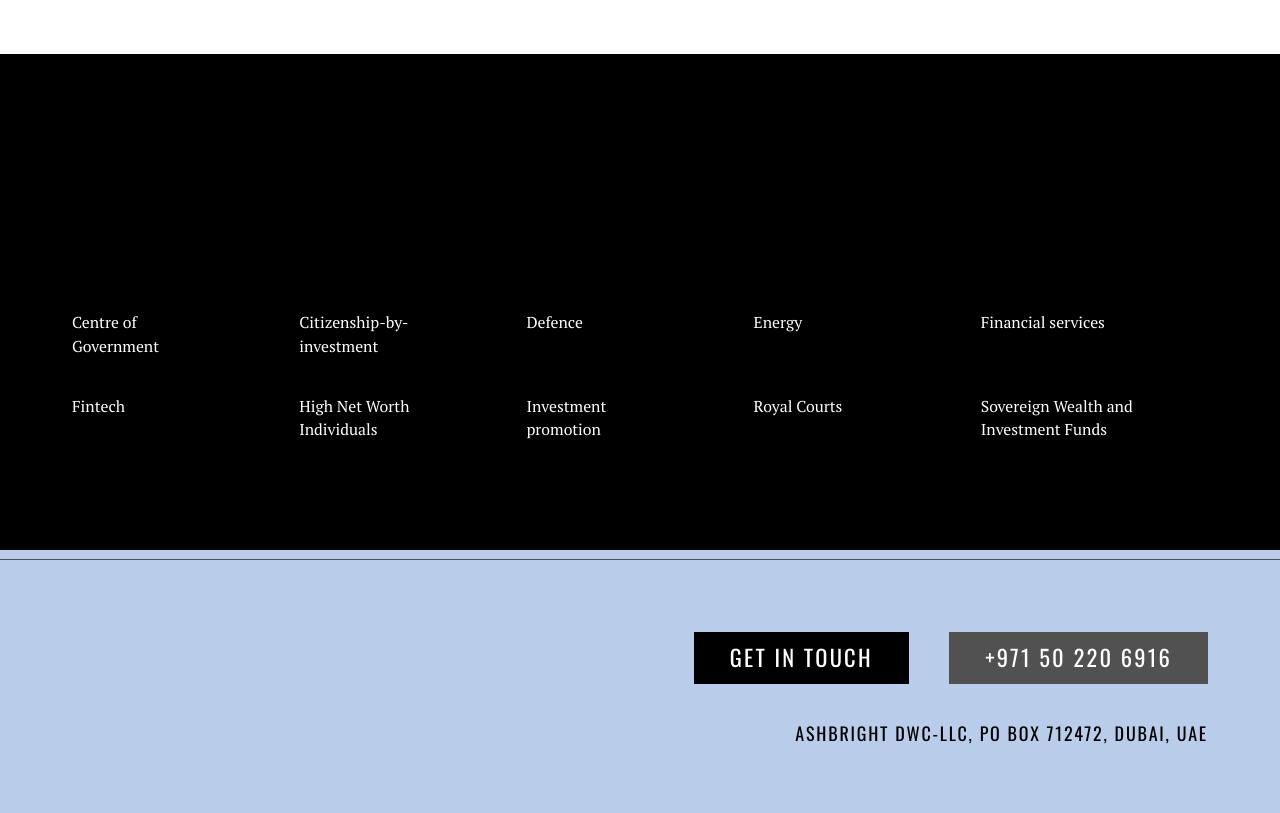
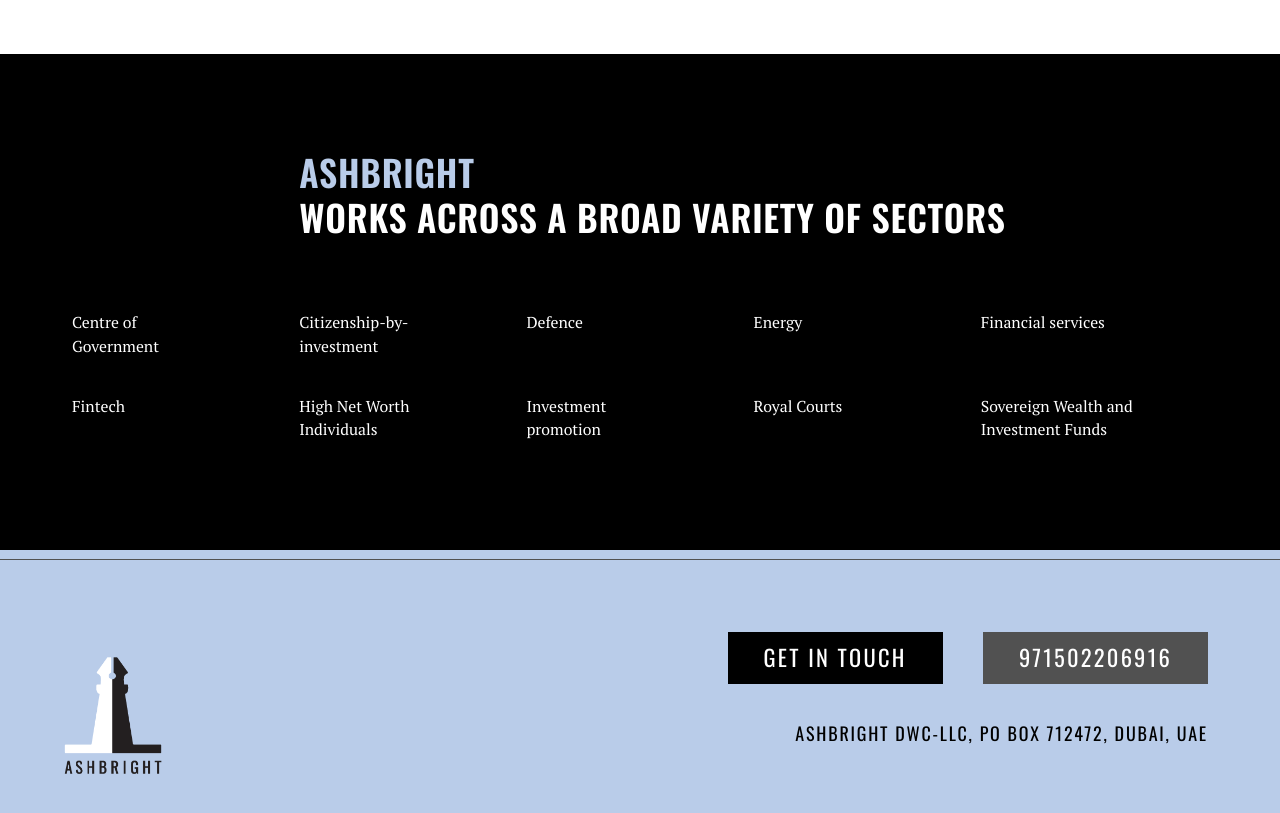
Before and after one commit to wearethoughtfox/ashbright, a Jekyll site: the page built from index.html, in a window 1280 px wide and 900 px high, scrolled down 3602 px. Shown: the top 813 px of the window. Built offline with Jekyll 4.4.1, drawn with Linux system fonts in a browser that asks for light colours.

Commit message:
Removed the animations for now.

```diff
--- a/_config.yml
+++ b/_config.yml
@@ -9,7 +9,7 @@
 tagline:             Strategic communication
 url:                 https://www.ashbright.com
 logo:                /images/LOGO-RGB.png
-tel:                 +971 50 220 6916
+tel:                 +971502206916
 email:               ta@ashbright.com
 
 collections:
--- a/_includes/footer.html
+++ b/_includes/footer.html
@@ -7,13 +7,12 @@
 
     <p class="f4 lh-copy ttu pb4 pb0-l ph2 ph0-ns tr-l tracked ash-sans">ASHBRIGHT DWC-LLC, PO Box 712472, Dubai, UAE</p>
   </div>
-
-    <img class="mw4-5 mb4 mb0-l mt2-l ml1-l" src="{{ site.baseurl }}/images/LOGO-RGB.png" alt="Ashbright" data-aos="flip-up">
+    <img class="mw4-5 mb4 mb0-l mt2-l ml1-l" src="{{ site.baseurl }}/images/LOGO-RGB.png" alt="Ashbright" >
   </div>
 
   <a href="#" class="back-to-top fixed bottom-1 right-1" data-aos="fade-left"
      data-aos-anchor="#fadein-backtotop">
-    <img src="{{ site.baseurl }}/images/arrow.svg" class="di w2 w3-l" alt="Scroll to top button"></i>
+    <img src="{{ site.baseurl }}/images/arrow.svg" class="di w2 w3-l" alt="Scroll to top button">
   </a>
 </footer>
 
--- a/index.html
+++ b/index.html
@@ -108,14 +108,14 @@
 
 </section>
 
-<section id="about" class="bg-black cf pa3 pa4-m pa5-l mw9 center">
+<section id="sectors" class="bg-black cf pa3 pa4-m pa5-l mw9 center">
   <div class="fr w-100 w-80-l">
     <p class="f6">
       Sectors
     </p>
-    <h1 class="f2 f1-l mt0 mb4 mb5-ns ttu white" data-aos="zoom-in"><span class="ashblue">
+    <h2 class="f2 f1-l mt0 mb4 mb5-ns ttu white"><span class="ashblue">
       Ashbright</span><br class="dn db-ns white"> works across a broad variety of sectors
-    </h1>
+    </h2>
   </div>
   <div class="f6 lh-copy fl w-100 mb4-ns">
     <div class="fl-ns w-100 w-20-l pr3-m pr5-l white">
```
